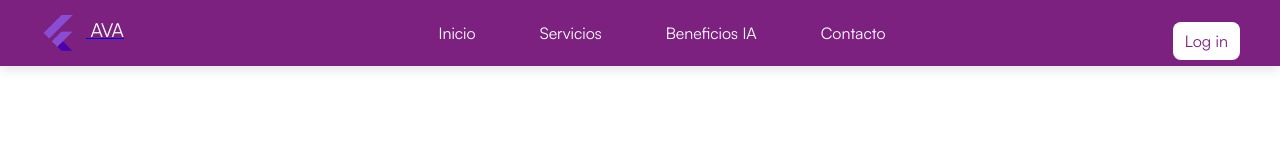
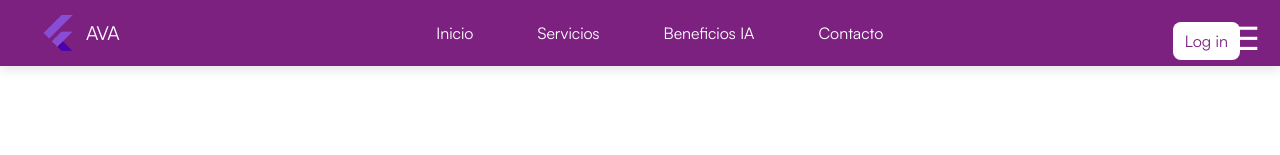
Before and after one commit to AiVentureAnlytics/AVA-Website, a plain HTML site: page servicios.html in a window 1280 px wide. Shown: the top 155 px of the page. Drawn offline with Linux system fonts and the light colour scheme; a web font is replaced by a local one.

Commit message:
Update servicios.html

```diff
--- a/servicios.html
+++ b/servicios.html
@@ -13,19 +13,21 @@
   <!-- HEADER -->
 <header class="header">
   <div class="logo-container">
-      <a href="index.html">
     <img src="img/AI_VENTURE_ANALYTICS-removebg-preview.png" alt="Logo AVA" class="logo">
     <span class="logo-text">AVA</span>
-      </a>
   </div>
+
   <nav class="nav">
+    <!-- BOTÓN HAMBURGUESA -->
+    <button class="menu-toggle" aria-label="Abrir menú">☰</button>
+
+    <!-- MENÚ -->
     <ul>
       <li><a href="index.html">Inicio</a></li>
       <li><a href="servicios.html">Servicios</a></li>
       <li><a href="beneficios.html">Beneficios IA</a></li>
       <li><a href="contacto.html">Contacto</a></li>
       <li><a href="http://146.190.49.33:3006/login" class="btn-login">Log in</a></li>
-
     </ul>
   </nav>
 </header>
```
Lines whose indentation alone changed are shown as unchanged.
